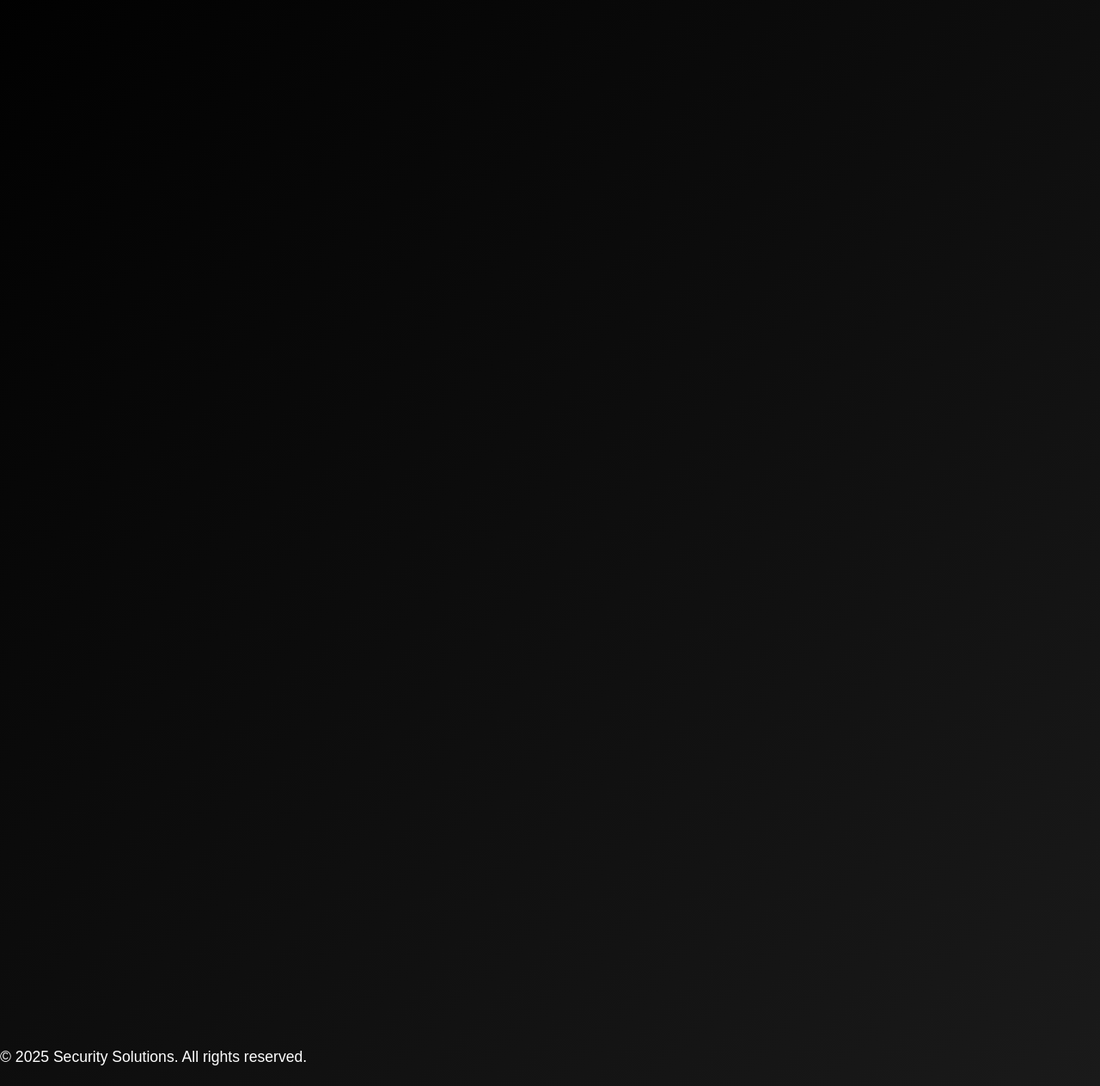
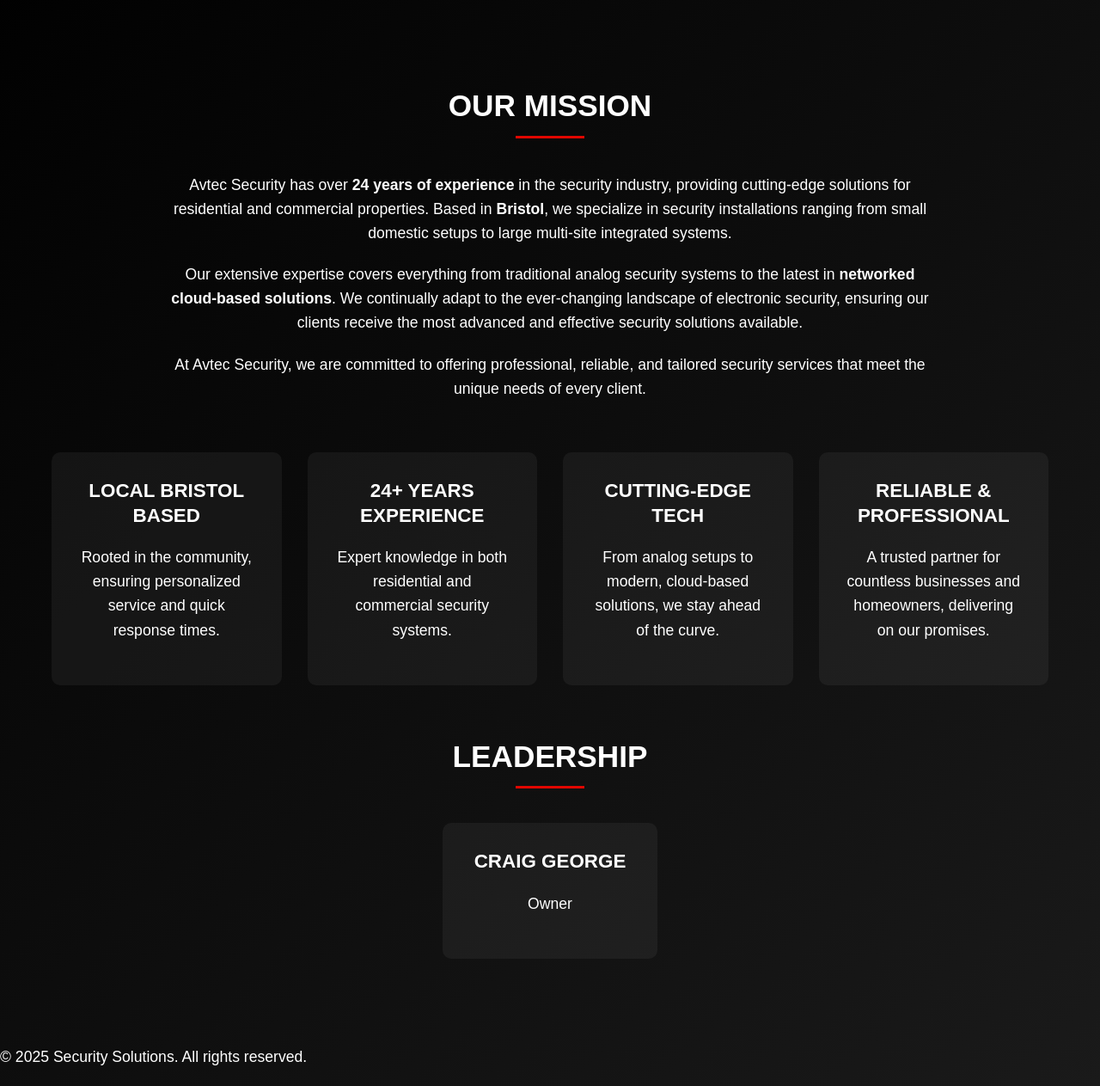
Before and after one commit to Avtecsec/avtec-security, a Flask app: page /about in a window 1280 px wide. Shown: the part 128-1391 px from the top of the page at 86% size. Run offline with Flask 3, Linux system fonts and the light colour scheme.

Commit message:
Add styling and animations to the About page.
Replit-Commit-Author: Agent
Replit-Commit-Session-Id: 0afd39a0-9513-4735-89e9-825328e51fd0
Replit-Commit-Screenshot-Url: https://storage.googleapis.com/screenshot-production-us-central1/a9343783-e94b-426a-a95f-50a284919ded/28a38403-6e36-4234-b83c-341f5570e8f1.jpg

```diff
--- a/templates/about.html
+++ b/templates/about.html
@@ -2,17 +2,154 @@
 
 {% block title %}About Us - Avtec Security{% endblock %}
 
+<style>
+    @keyframes fadeIn {
+        from {
+            opacity: 0;
+            transform: translateY(-20px);
+        }
+        to {
+            opacity: 1;
+            transform: translateY(0);
+        }
+    }
+
+    body {
+        font-family: 'Poppins', sans-serif;
+        margin: 0;
+        padding: 0;
+        background: linear-gradient(to right, #000000, #1a1a1a);
+        color: #fff;
+        overflow-x: hidden;
+    }
+
+    .about-section {
+        padding: 80px 0;
+    }
+
+    .container {
+        max-width: 1200px;
+        margin: 0 auto;
+        padding: 0 20px;
+    }
+
+    .mission-statement {
+        text-align: center;
+        margin-bottom: 60px;
+        animation: fadeIn 1s ease forwards;
+        opacity: 0;
+    }
+
+    .mission-statement h2 {
+        font-size: 2.5rem;
+        margin-bottom: 30px;
+        color: #E10600;
+        text-transform: uppercase;
+        letter-spacing: 2px;
+    }
+
+    .mission-statement p {
+        font-size: 1.2rem;
+        line-height: 1.8;
+        margin-bottom: 20px;
+    }
+
+    .values-grid {
+        display: grid;
+        grid-template-columns: repeat(auto-fit, minmax(250px, 1fr));
+        gap: 30px;
+        margin-bottom: 60px;
+        animation: fadeIn 1s ease forwards 0.5s;
+        opacity: 0;
+    }
+
+    .value-card {
+        background: rgba(255, 255, 255, 0.1);
+        padding: 30px;
+        border-radius: 10px;
+        text-align: center;
+        transition: transform 0.3s ease, box-shadow 0.3s ease;
+    }
+
+    .value-card:hover {
+        transform: translateY(-10px);
+        box-shadow: 0 10px 20px rgba(225, 6, 0, 0.2);
+    }
+
+    .value-card i {
+        font-size: 2.5rem;
+        color: #E10600;
+        margin-bottom: 20px;
+    }
+
+    .value-card h3 {
+        font-size: 1.5rem;
+        margin-bottom: 15px;
+        color: #fff;
+    }
+
+    .value-card p {
+        font-size: 1.1rem;
+        line-height: 1.6;
+        color: rgba(255, 255, 255, 0.8);
+    }
+
+    .team-section {
+        text-align: center;
+        animation: fadeIn 1s ease forwards 1s;
+        opacity: 0;
+    }
+
+    .team-section h2 {
+        font-size: 2.5rem;
+        margin-bottom: 40px;
+        color: #E10600;
+        text-transform: uppercase;
+        letter-spacing: 2px;
+    }
+
+    .team-grid {
+        display: flex;
+        justify-content: center;
+        gap: 40px;
+    }
+
+    .team-member {
+        text-align: center;
+    }
+
+    .team-member i {
+        font-size: 5rem;
+        color: #E10600;
+        margin-bottom: 20px;
+    }
+
+    .team-member h3 {
+        font-size: 1.8rem;
+        margin-bottom: 10px;
+        color: #fff;
+    }
+
+    .team-member p {
+        font-size: 1.2rem;
+        color: rgba(255, 255, 255, 0.8);
+    }
+</style>
+
+<link href="https://fonts.googleapis.com/css2?family=Poppins:wght@300;400;600&display=swap" rel="stylesheet">
+<link href="https://cdnjs.cloudflare.com/ajax/libs/font-awesome/6.0.0/css/all.min.css" rel="stylesheet">
+
 {% block content %}
 <section class="about-section">
     <div class="container">
-        <div class="mission-statement animate-on-scroll">
+        <div class="mission-statement">
             <h2>Our Mission</h2>
             <p>Avtec Security has over <strong>24 years of experience</strong> in the security industry, providing cutting-edge solutions for residential and commercial properties. Based in <strong>Bristol</strong>, we specialize in security installations ranging from small domestic setups to large multi-site integrated systems.</p>
             <p>Our extensive expertise covers everything from traditional analog security systems to the latest in <strong>networked cloud-based solutions</strong>. We continually adapt to the ever-changing landscape of electronic security, ensuring our clients receive the most advanced and effective security solutions available.</p>
             <p>At Avtec Security, we are committed to offering professional, reliable, and tailored security services that meet the unique needs of every client.</p>
         </div>
 
-        <div class="values-grid animate-on-scroll">
+        <div class="values-grid">
             <div class="value-card">
                 <i class="fas fa-shield-alt"></i>
                 <h3>Local Bristol Based</h3>
@@ -35,7 +172,7 @@
             </div>
         </div>
 
-        <div class="team-section animate-on-scroll">
+        <div class="team-section">
             <h2>Leadership</h2>
             <div class="team-grid">
                 <div class="team-member">
```
